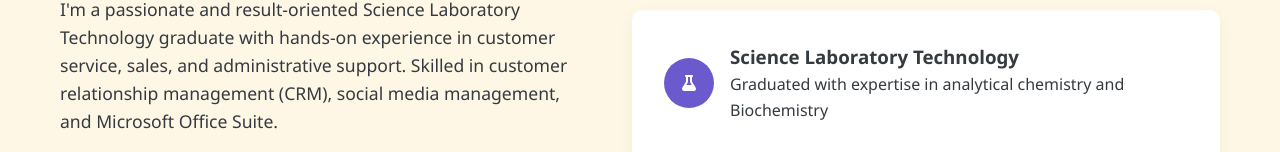
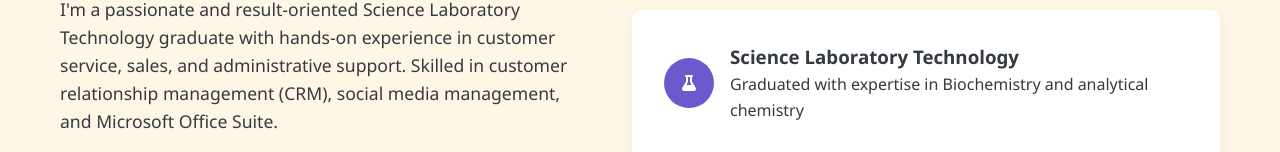
Before and after one commit to elitestack/juliet, a plain HTML site: page index.html in a window 1280 px wide. Shown: the part 619-771 px from the top of the page. Drawn offline with Linux system fonts and the light colour scheme.

Commit message:
Update index.html

```diff
--- a/index.html
+++ b/index.html
@@ -484,7 +484,7 @@
                         </div>
                         <div>
                             <h3>Science Laboratory Technology</h3>
-                            <p>Graduated with expertise in analytical chemistry and Biochemistry</p>
+                            <p>Graduated with expertise in Biochemistry and analytical chemistry</p>
                         </div>
                     </div>
                     <div class="highlight-item">
```
